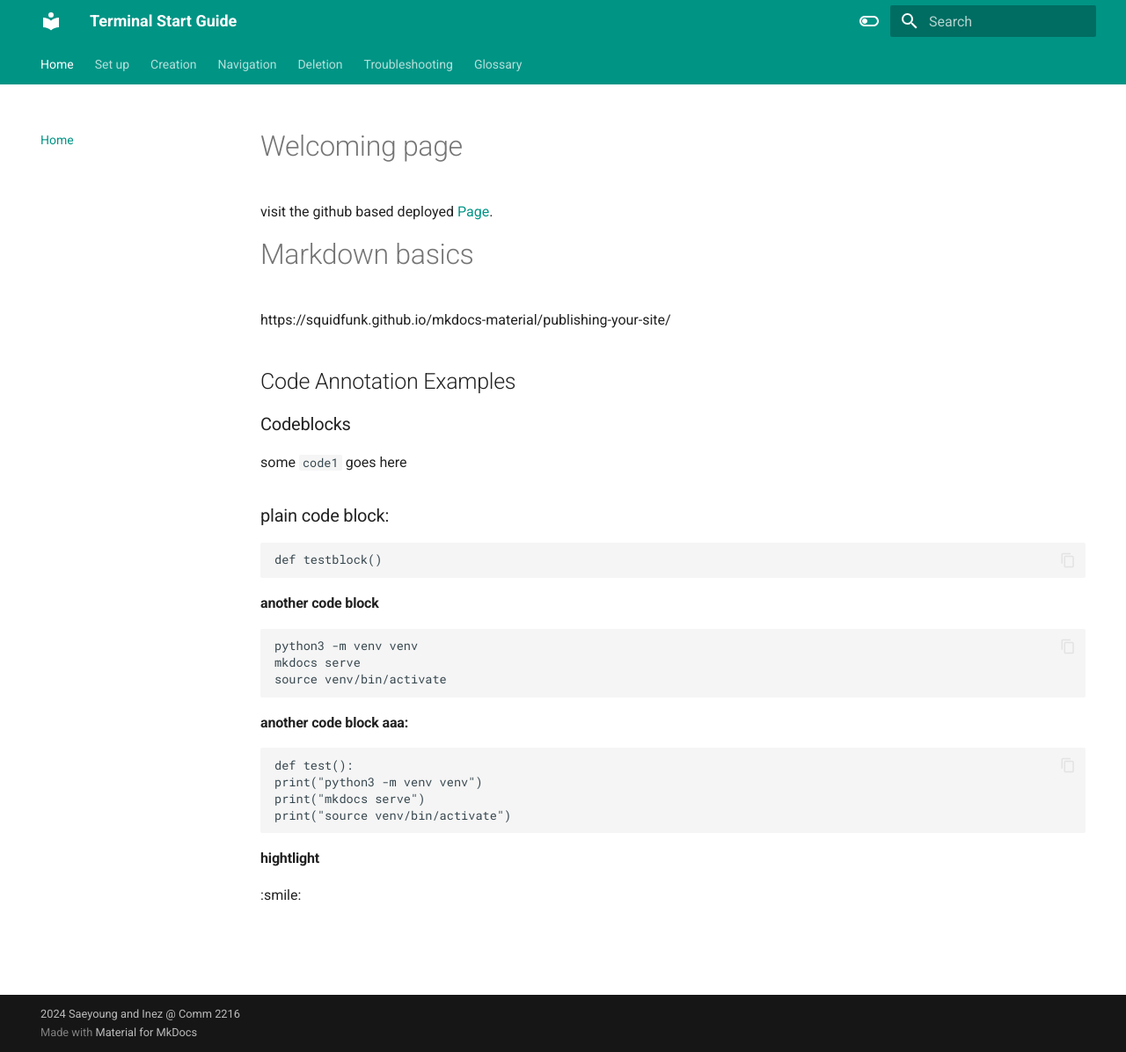
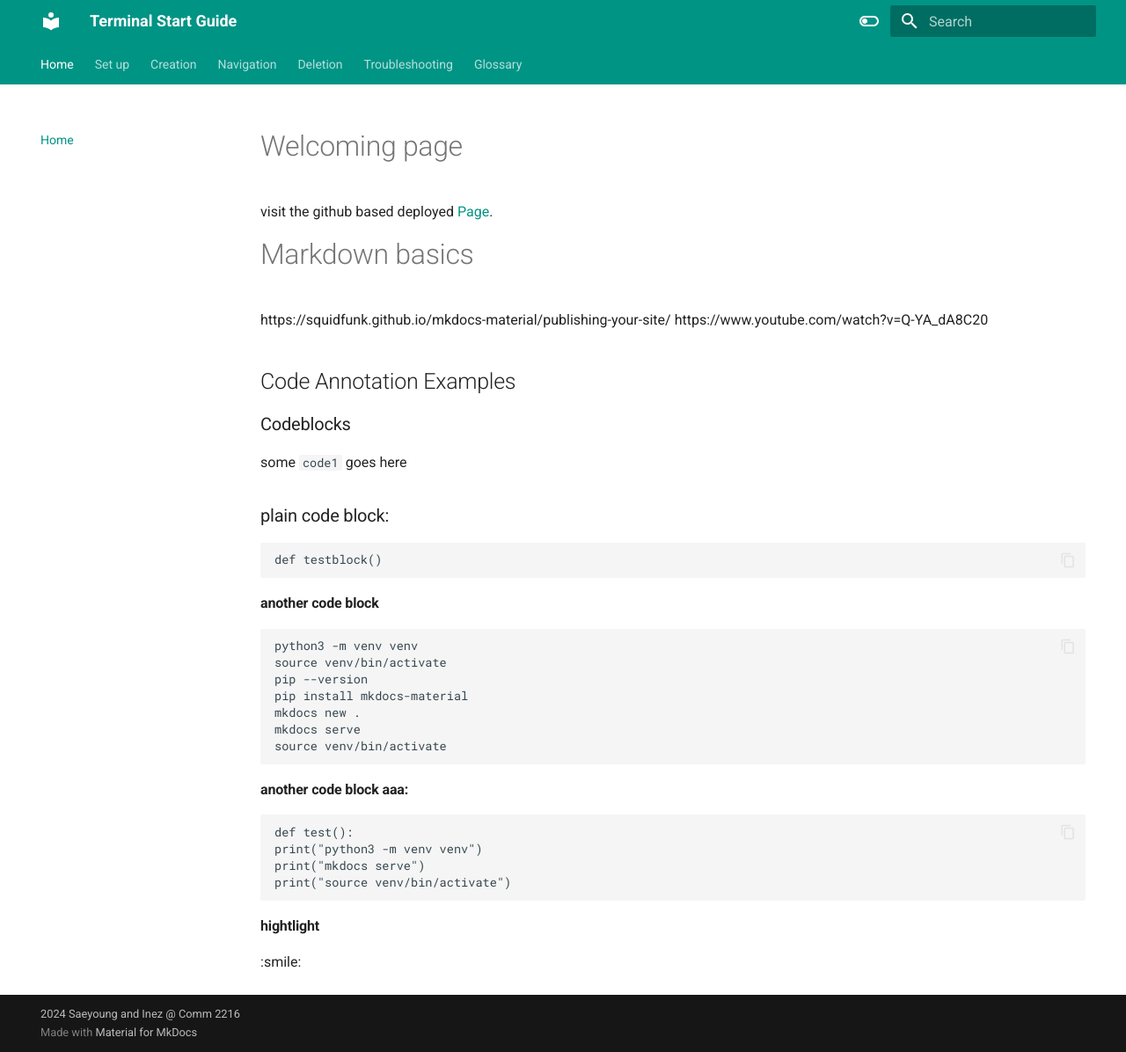
Before and after one commit to Inez-y/user_docs_Inez_Saeyoung, an MkDocs documentation site: the page built from docs/index.md, in a window 1280 px wide and 1196 px high. Shown: the whole window at 88% size. Built offline with MkDocs 1.6.1 and Material for MkDocs 9.7.7, drawn with Linux system fonts in a browser that asks for light colours.

Commit message:
EDIT index to naviagte easily

````diff
--- a/docs/index.md
+++ b/docs/index.md
@@ -5,6 +5,7 @@ visit the github based deployed [Page](https://inez-y.github.io/user_docs_Inez_S
 # Markdown basics
 
 https://squidfunk.github.io/mkdocs-material/publishing-your-site/
+https://www.youtube.com/watch?v=Q-YA_dA8C20
 
 ## Code Annotation Examples
 
@@ -22,6 +23,10 @@ def testblock()
 
 ```
 python3 -m venv venv
+source venv/bin/activate
+pip --version
+pip install mkdocs-material
+mkdocs new .
 mkdocs serve
 source venv/bin/activate
 ```
````
Also changed, not shown: 1 other file.
